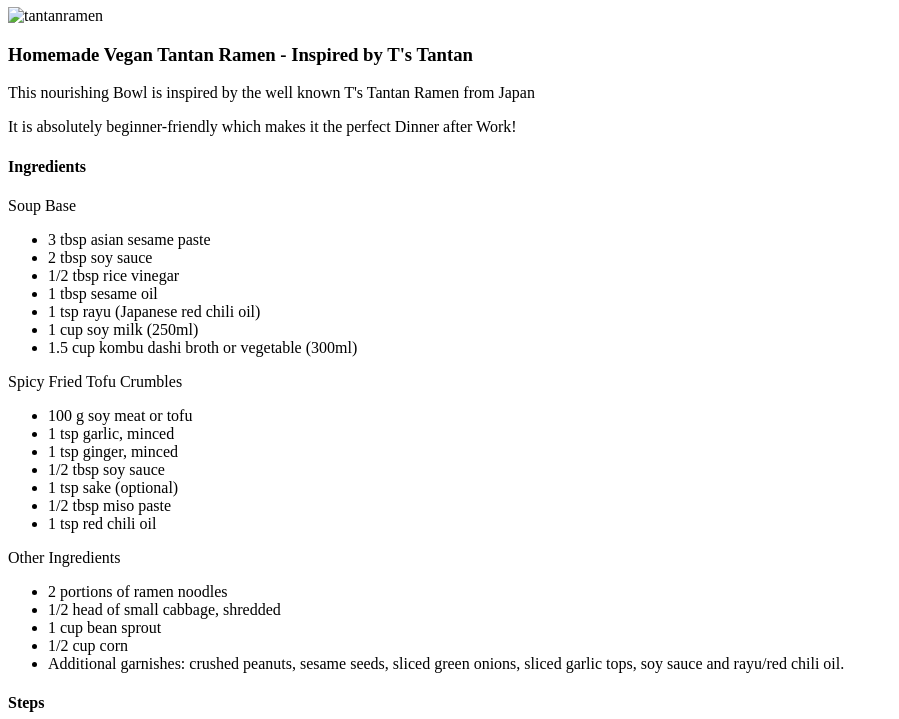
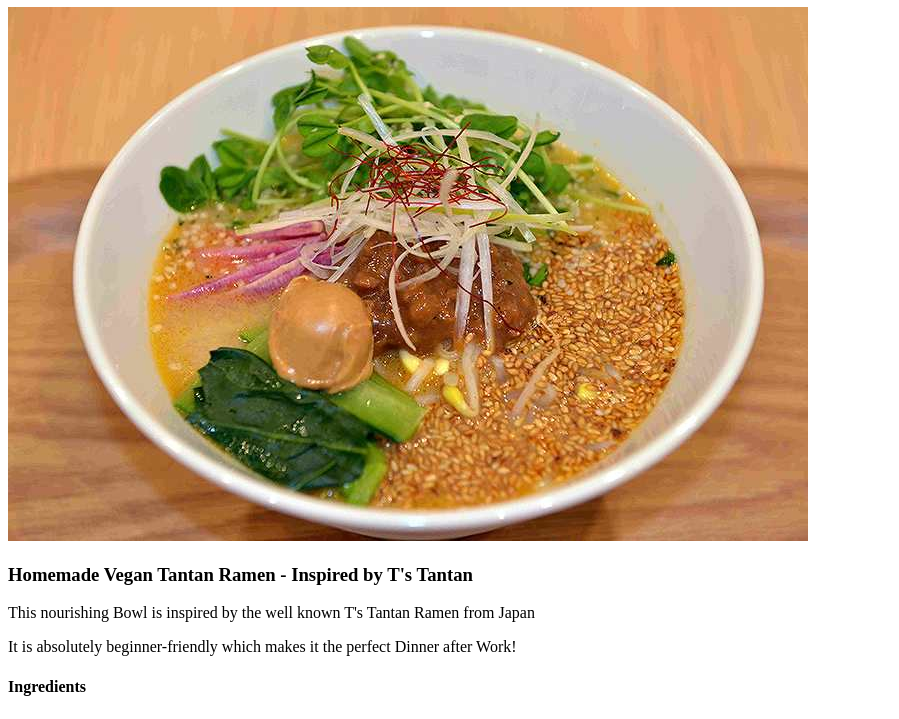
Before and after one commit to bykimmi/odin-recipes, a plain HTML site: page recipes/ramen.html in a window 1280 px wide. Shown: the part 73-792 px from the top of the page, without its empty margins (0-899 px from the left). Drawn offline with Linux system fonts and the light colour scheme; the site is published under a folder, as on GitHub Pages, so addresses that start at the root find nothing.

Commit message:
Pictures do not show in the Browser when visited through Github Trying to change src from /assets to ../assets as a test run

```diff
--- a/recipes/ramen.html
+++ b/recipes/ramen.html
@@ -7,7 +7,7 @@
 </head>
 <body>
     <h1>Ramen</h1>
-        <img src="/assets/tantan.jpg" alt="tantanramen">
+        <img src="../assets/tantan.jpg" alt="tantanramen">
     <h3>Homemade Vegan Tantan Ramen - Inspired by T's Tantan</h3>
      <p>This nourishing Bowl is inspired by the well known T's Tantan Ramen from Japan</p>
      <p>It is absolutely beginner-friendly which makes it the perfect Dinner after Work!</p>
```
